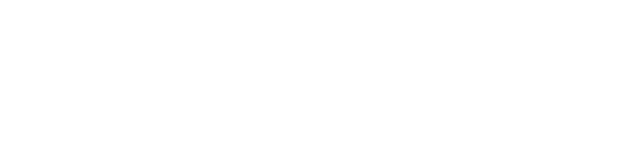
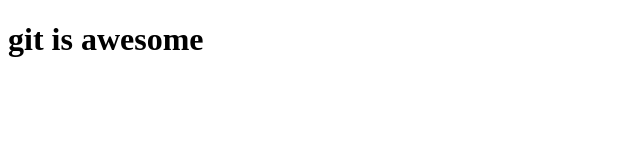
Before and after one commit to sandy16033/gitProject, a plain HTML site: page index.html in a window 1280 px wide. Shown: the whole page, without its empty margins (0-640 px from the left). Drawn offline with Linux system fonts and the light colour scheme.

Commit message:
Added heading

```diff
--- a/index.html
+++ b/index.html
@@ -9,7 +9,7 @@
 </head>
 
 <body>
-
+    <h1>git is awesome</h1>
 </body>
 
 </html>
--- a/style.css
+++ b/style.css
@@ -1,3 +1,6 @@
 body{
     background-color: blue;
 }
+h1{
+    font-size: 40px;
+}a
```
